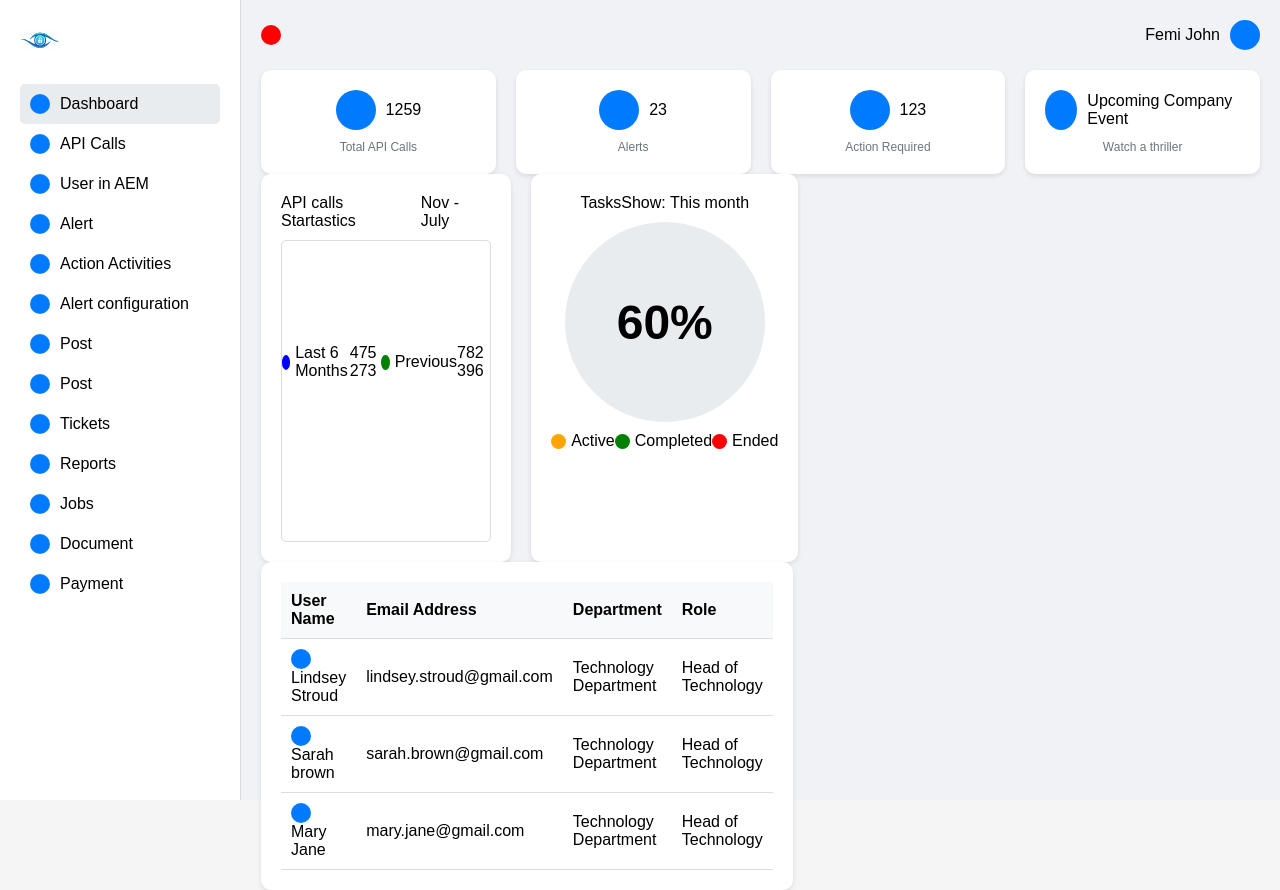
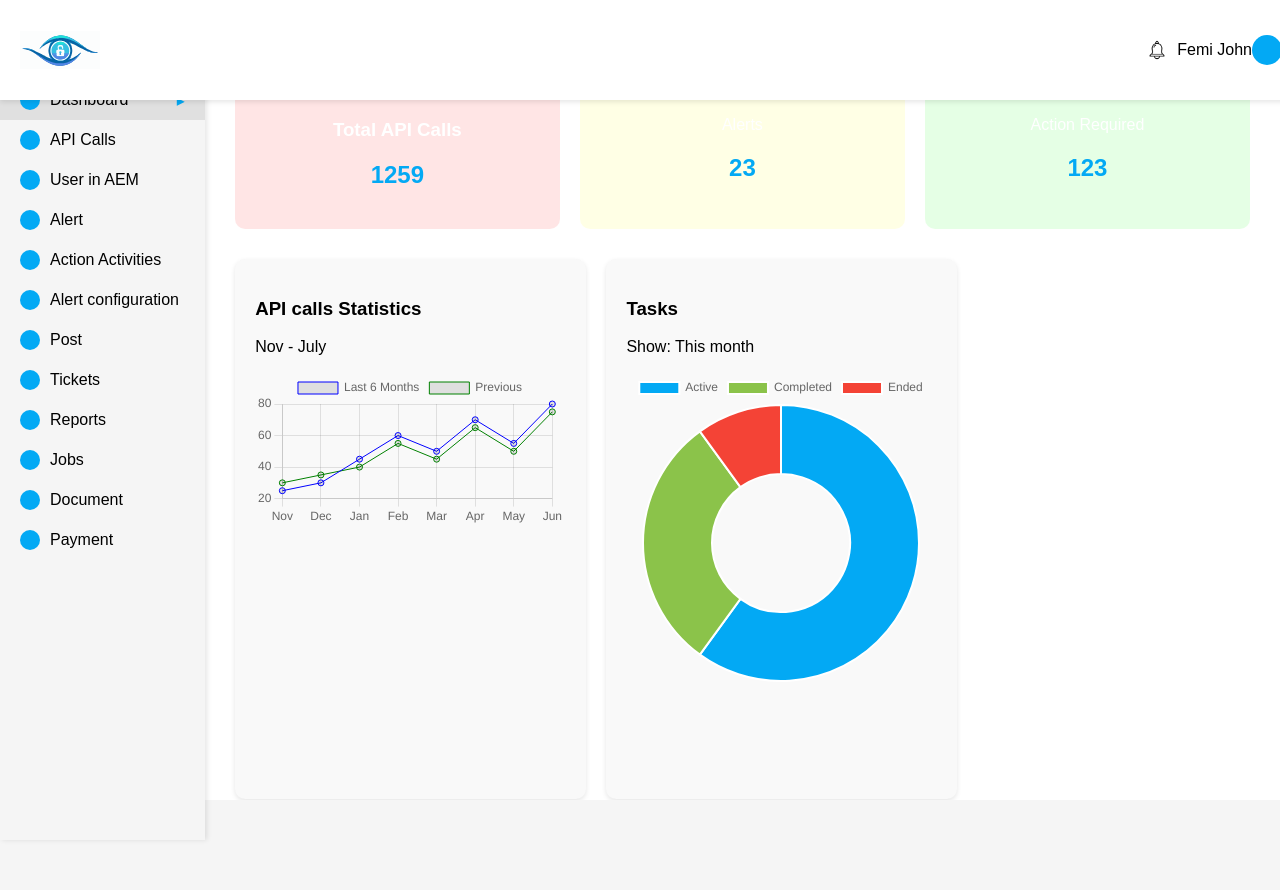
Before and after one commit to cancelledcoder/api-monitoring, a React (Create React App) app: page /dashboard in a window 1280 px wide. After the commit the page ends 800 px from the top, so only its background shows below. Built offline with nearby package versions, Linux system fonts and the light colour scheme; sample sign-in values are in the browser's storage.

Commit message:
Dashboard page functionalities

```diff
--- a/src/Dashboard.css
+++ b/src/Dashboard.css
@@ -1,202 +1,207 @@
-.dashboard-container {
+/* General Styles */
+body, html {
+  margin: 0;
+  padding: 0;
+  font-family: Arial, sans-serif;
+  box-sizing: border-box;
+}
+
+.dashboard-page {
   display: flex;
   height: 100vh;
   width: 100vw;
-  background-color: #f0f2f5;
 }
 
-.sidebar {
-  width: 200px;
+/* Top Navigation Bar */
+.top-nav {
+  display: flex;
+  justify-content: space-between;
+  align-items: center;
+  padding: 10px 20px;
   background-color: #fff;
-  padding: 20px;
-  border-right: 1px solid #ddd;
+  box-shadow: 0 2px 5px rgba(0, 0, 0, 0.1);
+  width: 100%;
+  position: fixed;
+  top: 0;
+  z-index: 10;
 }
 
-.sidebar-item {
-  display: flex;
-  align-items: center;
-  padding: 10px;
-  cursor: pointer;
-  border-radius: 5px;
-  transition: background-color 0.3s ease;
-}
-
-.sidebar-item.active {
-  background-color: #e9ecef;
-}
-
-.sidebar-icon {
+.nav-icon {
   width: 20px;
   height: 20px;
-  border-radius: 50%;
-  background-color: #007bff;
   margin-right: 10px;
 }
 
-.dashboard-content {
-  flex: 1;
-  padding: 20px;
+.lock-icon {
+  width: 80px;
+  height: 80px;
+  margin: none;
+  padding: none;
 }
 
-.header {
+.nav-right {
+  display: flex;
+  align-items: center;
+}
+
+.profile-icon {
+  width: 30px;
+  height: 30px;
+  background-color: #03a9f4;
+  border-radius: 50%;
+  margin-right: 5px;
+}
+
+.dropdown-arrow {
+  margin-left: 5px;
+}
+
+/* Side Bar */
+.side-bar {
+  width: 16%;
+  background-color: #f5f5f5;
+  padding: 20px 0;
+  position: fixed;
+  top: 60px;
+  left: 0;
+  height: calc(100vh - 60px);
+  overflow-y: auto;
+  box-shadow: 2px 0 5px rgba(0, 0, 0, 0.1);
+}
+
+.side-bar-item {
+  display: flex;
+  align-items: center;
+  padding: 10px 20px;
+  cursor: pointer;
+  transition: background-color 0.3s;
+}
+
+.side-bar-item:hover {
+  background-color: #e0e0e0;
+}
+
+.selected {
+  background-color: #e0e0e0;
+}
+
+.side-icon {
+  width: 20px;
+  height: 20px;
+  background-color: #03a9f4;
+  border-radius: 50%;
+  margin-right: 10px;
+}
+
+.side-arrow {
+  margin-left: auto;
+  color: #03a9f4;
+}
+
+/* Main Content */
+.main-content {
+  margin-left: 16%;
+  padding: 80px 20px 20px 20px;
+  background-color: #fff;
+  flex: 1;
+  overflow-y: auto;
+}
+
+.summary-cards {
   display: flex;
   justify-content: space-between;
-  align-items: center;
   margin-bottom: 20px;
 }
 
-.notification {
-  display: flex;
-  align-items: center;
-  cursor: pointer;
+.summary-card {
+  flex: 1;
+  padding: 20px;
+  color: #fff;
+  border-radius: 10px;
+  margin: 0 10px;
+  text-align: center;
 }
 
-.notification-icon {
-  width: 20px;
-  height: 20px;
-  border-radius: 50%;
-  background-color: #ff0000;
+.red-blur {
+  background-color: rgba(255, 0, 0, 0.1);
 }
 
-.user-info {
-  display: flex;
-  align-items: center;
-  cursor: pointer;
+.yellow-blur {
+  background-color: rgba(255, 255, 0, 0.1);
 }
 
-.user-icon {
-  width: 30px;
-  height: 30px;
-  border-radius: 50%;
-  background-color: #007bff;
-  margin-left: 10px;
+.green-blur {
+  background-color: rgba(0, 255, 0, 0.1);
 }
 
-.dashboard-grid {
-  display: grid;
-  grid-template-columns: repeat(4, 1fr);
-  grid-gap: 20px;
-}
-
-.dashboard-card {
-  background-color: #fff;
+.chart-container,
+.tasks-container,
+.users-container {
+  margin-bottom: 20px;
   padding: 20px;
+  background-color: #f9f9f9;
   border-radius: 10px;
   box-shadow: 0 2px 5px rgba(0, 0, 0, 0.1);
 }
 
-.dashboard-card-header {
+.tasks-chart {
   display: flex;
-  justify-content: center;
-  align-items: center;
-  margin-bottom: 10px;
-}
-
-.dashboard-card-icon {
-  width: 40px;
-  height: 40px;
-  border-radius: 50%;
-  background-color: #007bff;
-  margin-right: 10px;
-}
-
-.dashboard-card-footer {
-  font-size: 12px;
-  color: #6c757d;
-  text-align: center;
-}
-
-.dashboard-graph-container {
-  background-color: #fff;
-  padding: 20px;
-  border-radius: 10px;
-  box-shadow: 0 2px 5px rgba(0, 0, 0, 0.1);
-}
-
-.dashboard-graph-header {
-  display: flex;
-  justify-content: space-between;
-  align-items: center;
-  margin-bottom: 10px;
-}
-
-.dashboard-graph {
-  height: 300px;
-  border: 1px solid #ddd;
-  border-radius: 5px;
-  position: relative;
-}
-
-.dashboard-graph-legend {
-  display: flex;
-  justify-content: space-between;
-  align-items: center;
-  margin-top: 10px;
-}
-
-.dashboard-graph-legend-item {
-  display: flex;
+  flex-direction: column;
   align-items: center;
 }
 
-.dashboard-table-container {
-  background-color: #fff;
-  padding: 20px;
-  border-radius: 10px;
-  box-shadow: 0 2px 5px rgba(0, 0, 0, 0.1);
+.tasks-chart h2 {
+  font-size: 50px;
+  color: #03a9f4;
+  margin: 0;
 }
 
-.dashboard-table {
+.tasks-chart p {
+  margin: 5px 0;
+}
+
+.users-container table {
   width: 100%;
   border-collapse: collapse;
 }
 
-.dashboard-table th,
-.dashboard-table td {
+.users-container th,
+.users-container td {
   padding: 10px;
+  border-bottom: 1px solid #ddd;
   text-align: left;
-  border-bottom: 1px solid #ddd;
 }
 
-.dashboard-table th {
-  background-color: #f8f9fa;
+.users-container th {
+  background-color: #f0f0f0;
 }
 
-.dashboard-table-user-icon {
-  width: 20px;
-  height: 20px;
-  border-radius: 50%;
-  background-color: #007bff;
-  margin-right: 5px;
+.chart-container {
+  display: inline-block;
+  width: 30%; /* Adjust to fit two charts side by side */
+  height: 500px; /* Adjust height to match the demo image */
+  margin: 1%;
+  vertical-align: top;
 }
 
-.dashboard-card-circle {
-  display: flex;
-  justify-content: center;
-  align-items: center;
-  width: 200px;
-  height: 200px;
-  border-radius: 50%;
-  background-color: #e9ecef;
-  font-size: 48px;
-  font-weight: bold;
-  margin: 0 auto;
+.tasks-container {
+  display: inline-block;
+  width: 30%; /* Adjust to fit two charts side by side */
+  height: 500px; /* Adjust height to match the demo image */
+  margin: 1%;
+  vertical-align: top;
 }
 
-.dashboard-card-legend {
-  display: flex;
-  justify-content: space-between;
-  align-items: center;
-  margin-top: 10px;
+.line-chart {
+  width: 100%;
+  height: 100%;
 }
 
-.dashboard-card-legend-item {
-  display: flex;
-  align-items: center;
+.pie-chart {
+  width: 100%;
+  height: 100%;
 }
 
-.logo {
-  width: 40px;
-  height: 40px;
-  margin-bottom: 20px;
+.summary-component h3 {
+  color: gray; /* Change text color to gray */
 }
--- a/src/Dashboard.js
+++ b/src/Dashboard.js
@@ -1,209 +1,99 @@
-import React from "react";
-import "./Dashboard.css";
-import lock from "./lock.svg";
+import React from 'react';
+import './Dashboard.css';
+import LockIcon from './lock.svg';
+import BellIcon from './bell.png';
+import { Line } from 'react-chartjs-2';
+import { Doughnut } from 'react-chartjs-2';
+import { Chart as ChartJS, ArcElement, Tooltip, Legend, CategoryScale, LinearScale, PointElement, LineElement, Title } from 'chart.js';
 
-function Dashboard() {
+ChartJS.register(ArcElement, Tooltip, Legend, CategoryScale, LinearScale, PointElement, LineElement, Title);
+
+const lineChartData = {
+  labels: ['Nov', 'Dec', 'Jan', 'Feb', 'Mar', 'Apr', 'May', 'Jun'],
+  datasets: [
+    {
+      label: 'Last 6 Months',
+      data: [25, 30, 45, 60, 50, 70, 55, 80],
+      borderColor: 'blue',
+      borderWidth: 1,
+      fill: false,
+    },
+    {
+      label: 'Previous',
+      data: [30, 35, 40, 55, 45, 65, 50, 75],
+      borderColor: 'green',
+      borderWidth: 1,
+      fill: false,
+    },
+  ],
+};
+
+const doughnutChartData = {
+  labels: ['Active', 'Completed', 'Ended'],
+  datasets: [
+    {
+      data: [60, 30, 10],
+      backgroundColor: ['#03a9f4', '#8bc34a', '#f44336'],
+    },
+  ],
+};
+
+const Dashboard = () => {
   return (
-    <div className="dashboard-container">
-      <div className="sidebar">
-        <img src={lock} alt="lock" className="logo" />
-        <div className="sidebar-item active">
-          <div className="sidebar-icon"></div>
-          Dashboard
+    <div className="dashboard-page">
+      <nav className="top-nav">
+        <img src={LockIcon} alt="Lock" className="nav-icon lock-icon" />
+        <div className="nav-right">
+          <img src={BellIcon} alt="Bell" className="nav-icon" />
+          <span>Femi John</span>
+          <div className="nav-icon profile-icon"></div>
+          <span className="dropdown-arrow">&#9662;</span>
         </div>
-        <div className="sidebar-item">
-          <div className="sidebar-icon"></div>
-          API Calls
+      </nav>
+      <aside className="side-bar">
+        <div className="side-bar-item selected">
+          <div className="side-icon"></div>
+          <span>Dashboard</span>
+          <span className="side-arrow">&#9656;</span>
         </div>
-        <div className="sidebar-item">
-          <div className="sidebar-icon"></div>
-          User in AEM
+        {['API Calls', 'User in AEM', 'Alert', 'Action Activities', 'Alert configuration', 'Post', 'Tickets', 'Reports', 'Jobs', 'Document', 'Payment'].map(title => (
+          <div key={title} className="side-bar-item">
+            <div className="side-icon"></div>
+            <span>{title}</span>
           </div>
-        <div className="sidebar-item">
-          <div className="sidebar-icon"></div>
-          Alert
+        ))}
+      </aside>
+      <main className="main-content">
+        <div className="summary-cards">
+          <div className="summary-card red-blur">
+            <h3>Total API Calls</h3>
+            <h2>1259</h2>
           </div>
-        <div className="sidebar-item">
-          <div className="sidebar-icon"></div>
-          Action Activities
+          <div className="summary-card yellow-blur">
+            <p>Alerts</p>
+            <h2>23</h2>
           </div>
-        <div className="sidebar-item">
-          <div className="sidebar-icon"></div>
-          Alert configuration
-        </div>
-        <div className="sidebar-item">
-          <div className="sidebar-icon"></div>
-          Post
-        </div>
-        <div className="sidebar-item">
-          <div className="sidebar-icon"></div>
-          Post
-        </div>
-        <div className="sidebar-item">
-          <div className="sidebar-icon"></div>
-          Tickets
-        </div>
-        <div className="sidebar-item">
-          <div className="sidebar-icon"></div>
-          Reports
-        </div>
-        <div className="sidebar-item">
-          <div className="sidebar-icon"></div>
-          Jobs
-        </div>
-        <div className="sidebar-item">
-          <div className="sidebar-icon"></div>
-          Document
-        </div>
-        <div className="sidebar-item">
-          <div className="sidebar-icon"></div>
-          Payment
+          <div className="summary-card green-blur">
+            <p>Action Required</p>
+            <h2>123</h2>
           </div>
         </div>
-      <div className="dashboard-content">
-        <div className="header">
-          <div className="notification">
-            <div className="notification-icon"></div>
+        <div className="chart-container">
+          <h3>API calls Statistics</h3>
+          <p>Nov - July</p>
+          <Line data={lineChartData} />
         </div>
-          <div className="user-info">
-            <span>Femi John</span>
-            <div className="user-icon"></div>
+        <div className="tasks-container">
+          <h3>Tasks</h3>
+          <p>Show: This month</p>
+          <Doughnut data={doughnutChartData} />
         </div>
-        </div>
-        <div className="dashboard-grid">
-          <div className="dashboard-card">
-            <div className="dashboard-card-header">
-              <div className="dashboard-card-icon"></div>
-              <span>1259</span>
-            </div>
-            <div className="dashboard-card-footer">Total API Calls</div>
-          </div>
-          <div className="dashboard-card">
-            <div className="dashboard-card-header">
-              <div className="dashboard-card-icon"></div>
-              <span>23</span>
-            </div>
-            <div className="dashboard-card-footer">Alerts</div>
-          </div>
-          <div className="dashboard-card">
-            <div className="dashboard-card-header">
-              <div className="dashboard-card-icon"></div>
-              <span>123</span>
-            </div>
-            <div className="dashboard-card-footer">Action Required</div>
-          </div>
-          <div className="dashboard-card">
-            <div className="dashboard-card-header">
-              <div className="dashboard-card-icon"></div>
-              <span>Upcoming Company Event</span>
-            </div>
-            <div className="dashboard-card-footer">Watch a thriller</div>
-          </div>
-        </div>
-        <div className="dashboard-grid">
-          <div className="dashboard-graph-container">
-            <div className="dashboard-graph-header">
-              <span>API calls Startastics</span>
-              <span>Nov - July</span>
-            </div>
-            <div className="dashboard-graph">
-              <canvas
-                id="myChart"
-                height="300"
-                width="700"
-                style={{ width: "100%" }}
-              ></canvas>
-              <div className="dashboard-graph-legend">
-                <div className="dashboard-graph-legend-item">
-                  <div
-                    style={{
-                      backgroundColor: "blue",
-                      width: "15px",
-                      height: "15px",
-                      borderRadius: "50%",
-                      display: "inline-block",
-                      marginRight: "5px",
-                    }}
-                  ></div>
-                  <span>Last 6 Months</span>
-                  <span>475 273</span>
-                </div>
-                <div className="dashboard-graph-legend-item">
-                  <div
-                    style={{
-                      backgroundColor: "green",
-                      width: "15px",
-                      height: "15px",
-                      borderRadius: "50%",
-                      display: "inline-block",
-                      marginRight: "5px",
-                    }}
-                  ></div>
-                  <span>Previous</span>
-                  <span>782 396</span>
-                </div>
-              </div>
-            </div>
-          </div>
-          <div className="dashboard-card">
-            <div className="dashboard-card-header">
-              <span>Tasks</span>
-              <span>Show: This month</span>
-            </div>
-            <div className="dashboard-card-content">
-              <div className="dashboard-card-circle">
-                <span>60%</span>
-              </div>
-              <div className="dashboard-card-legend">
-                <div className="dashboard-card-legend-item">
-                  <div
-                    style={{
-                      backgroundColor: "orange",
-                      width: "15px",
-                      height: "15px",
-                      borderRadius: "50%",
-                      display: "inline-block",
-                      marginRight: "5px",
-                    }}
-                  ></div>
-                  <span>Active</span>
-                </div>
-                <div className="dashboard-card-legend-item">
-                  <div
-                    style={{
-                      backgroundColor: "green",
-                      width: "15px",
-                      height: "15px",
-                      borderRadius: "50%",
-                      display: "inline-block",
-                      marginRight: "5px",
-                    }}
-                  ></div>
-                  <span>Completed</span>
-                </div>
-                <div className="dashboard-card-legend-item">
-                  <div
-                    style={{
-                      backgroundColor: "red",
-                      width: "15px",
-                      height: "15px",
-                      borderRadius: "50%",
-                      display: "inline-block",
-                      marginRight: "5px",
-                    }}
-                  ></div>
-                  <span>Ended</span>
-                </div>
-              </div>
-            </div>
-          </div>
-        </div>
-        <div className="dashboard-grid">
-          <div className="dashboard-table-container">
-            <table className="dashboard-table">
+        <div className="users-container">
+          <h3>User</h3>
+          <table>
             <thead>
               <tr>
-                  <th>User Name</th>
+                <th>Name</th>
                 <th>Email Address</th>
                 <th>Department</th>
                 <th>Role</th>
@@ -211,28 +101,19 @@ function Dashboard() {
             </thead>
             <tbody>
               <tr>
-                  <td>
-                    <div className="dashboard-table-user-icon"></div>
-                    Lindsey Stroud
-                  </td>
+                <td>Lindsey Stroud</td>
                 <td>lindsey.stroud@gmail.com</td>
                 <td>Technology Department</td>
                 <td>Head of Technology</td>
               </tr>
               <tr>
-                  <td>
-                    <div className="dashboard-table-user-icon"></div>
-                    Sarah brown
-                  </td>
+                <td>Sarah Brown</td>
                 <td>sarah.brown@gmail.com</td>
                 <td>Technology Department</td>
                 <td>Head of Technology</td>
               </tr>
               <tr>
-                  <td>
-                    <div className="dashboard-table-user-icon"></div>
-                    Mary Jane
-                  </td>
+                <td>Mary Jane</td>
                 <td>mary.jane@gmail.com</td>
                 <td>Technology Department</td>
                 <td>Head of Technology</td>
@@ -240,10 +121,9 @@ function Dashboard() {
             </tbody>
           </table>
         </div>
-        </div>
-      </div>
+      </main>
     </div>
   );
-}
+};
 
 export default Dashboard;
```
Also changed, not shown: src/bell.png (added). Lines whose indentation alone changed are shown as unchanged.
